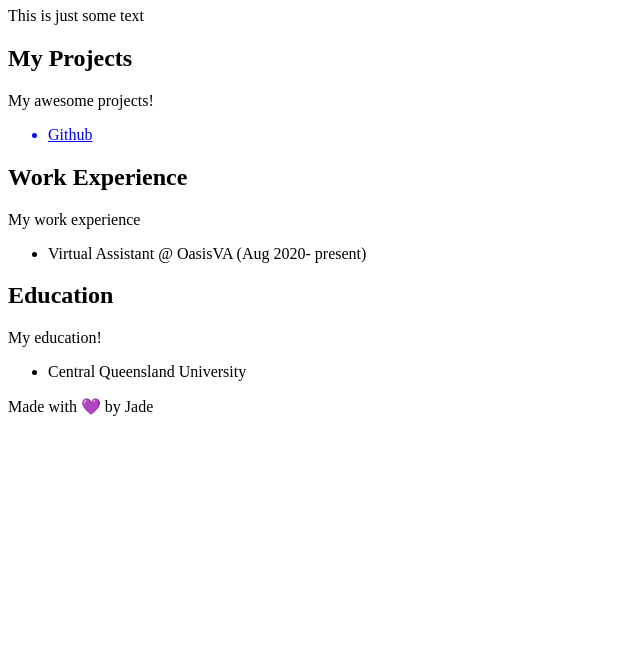
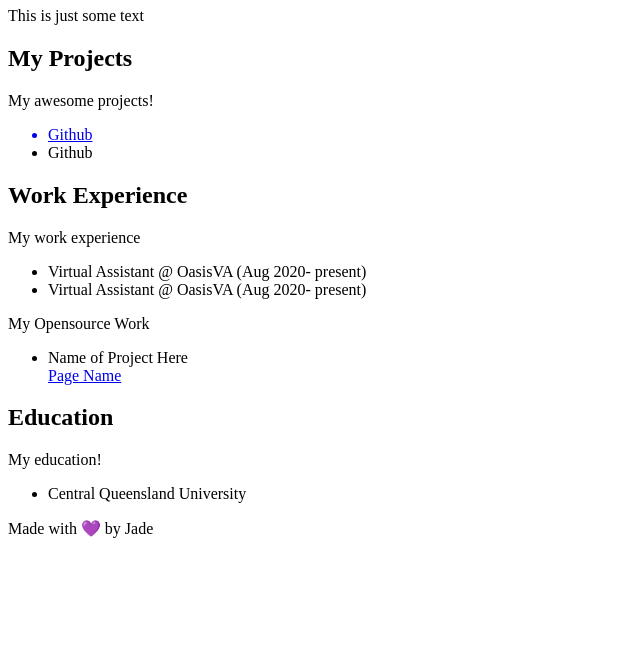
Before and after one commit to jade0x/rdmpshBasicHTMLProject1, a plain HTML site: page index.html in a window 1280 px wide. Shown: the part 133-800 px from the top of the page, without its empty margins (0-640 px from the left). Drawn offline with Linux system fonts and the light colour scheme.

Commit message:
Finalized edits

```diff
--- a/index.html
+++ b/index.html
@@ -5,7 +5,8 @@
     <meta name="keywords" content="HTML, CSS, JavaScript, Frontend Developer" />
     <title>Jade's HTML Site</title>
   </head>
-  <header>
+  <body>
+    <header>
     <p>Jade's HTML Site</p>
   </header>
   <nav>
@@ -19,7 +20,7 @@
     </ul>
   </nav>
   <!-- Main Content goes here-->
-  <body>
+  <main>
     <h1>Front End Developer</h1>
     <p>This is just some text</p>
 
@@ -29,6 +30,9 @@
       <ul>
         <a href="https://github.com/jade0x">
           <li>Github</li>
+          <a href="https://github.com/jade0x"></a>
+          <li>Github</li>
+        </a>
         </a>
       </ul>
     </section>
@@ -38,6 +42,14 @@
       <p>My work experience</p>
       <ul>
         <li>Virtual Assistant @ OasisVA (Aug 2020- present)</li>
+        <li>Virtual Assistant @ OasisVA (Aug 2020- present)</li>
+      </ul>
+      <p>
+        My Opensource Work
+      </p>
+      <ul>
+        <li>Name of Project Here</li>
+        <a href="insert link here">Page Name</a>
       </ul>
     </section>
 
@@ -50,6 +62,11 @@
       </ul>
     </section>
     <section></section>
+  </main>
+  <footer>
+    <p>
+    Made with 💜 by Jade
+  </p>
+</footer>
   </body>
-  <footer>Made with 💜 by Jade</footer>
 </html>
```
Also changed, not shown: articles.html (+4 -6 lines), contact.html (+5 -2 lines), projects.html (+6 -6 lines).
